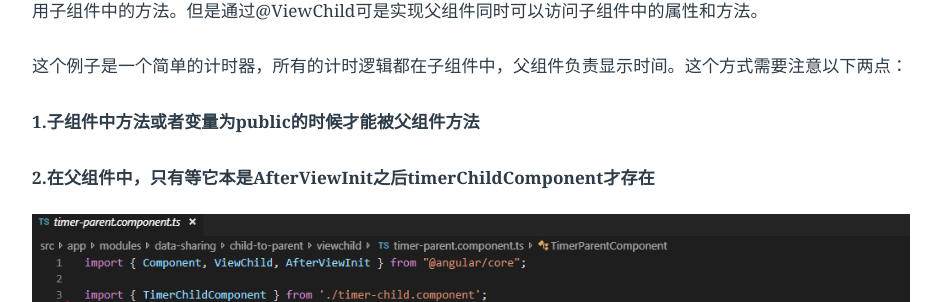
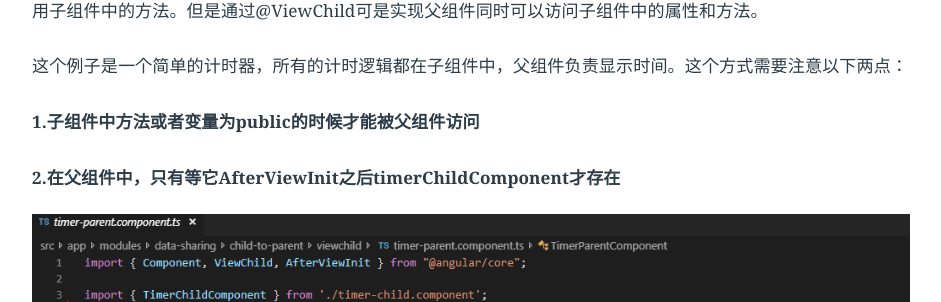
Before and after one commit to LiMeii/LiMeii.github.io, a Jekyll site: the page built from _posts/2019-02-12-angular-sharing-data-methods.md, in a window 1280 px wide and 900 px high, scrolled down 2764 px. Shown: the part 150-452 px from the top of the window, without its empty margins (177-1118 px from the left). Built offline with Jekyll 4.4.1, drawn with Linux system fonts in a browser that asks for light colours.

Commit message:
correct some woring character

```diff
--- a/_posts/2019-02-12-angular-sharing-data-methods.md
+++ b/_posts/2019-02-12-angular-sharing-data-methods.md
@@ -57,10 +57,10 @@ layout: post
 这个例子是一个简单的计时器，所有的计时逻辑都在子组件中，父组件负责显示时间。这个方式需要注意以下两点：
 
 
-**1.子组件中方法或者变量为public的时候才能被父组件方法**
+**1.子组件中方法或者变量为public的时候才能被父组件访问**
 
 
-**2.在父组件中，只有等它本是AfterViewInit之后timerChildComponent才存在**
+**2.在父组件中，只有等它AfterViewInit之后timerChildComponent才存在**
 
 ![angular sharing data]( https://limeii.github.io/assets/images/posts/angular/angular-sharing-data5.png){:height="100%" width="100%"}
 
```
